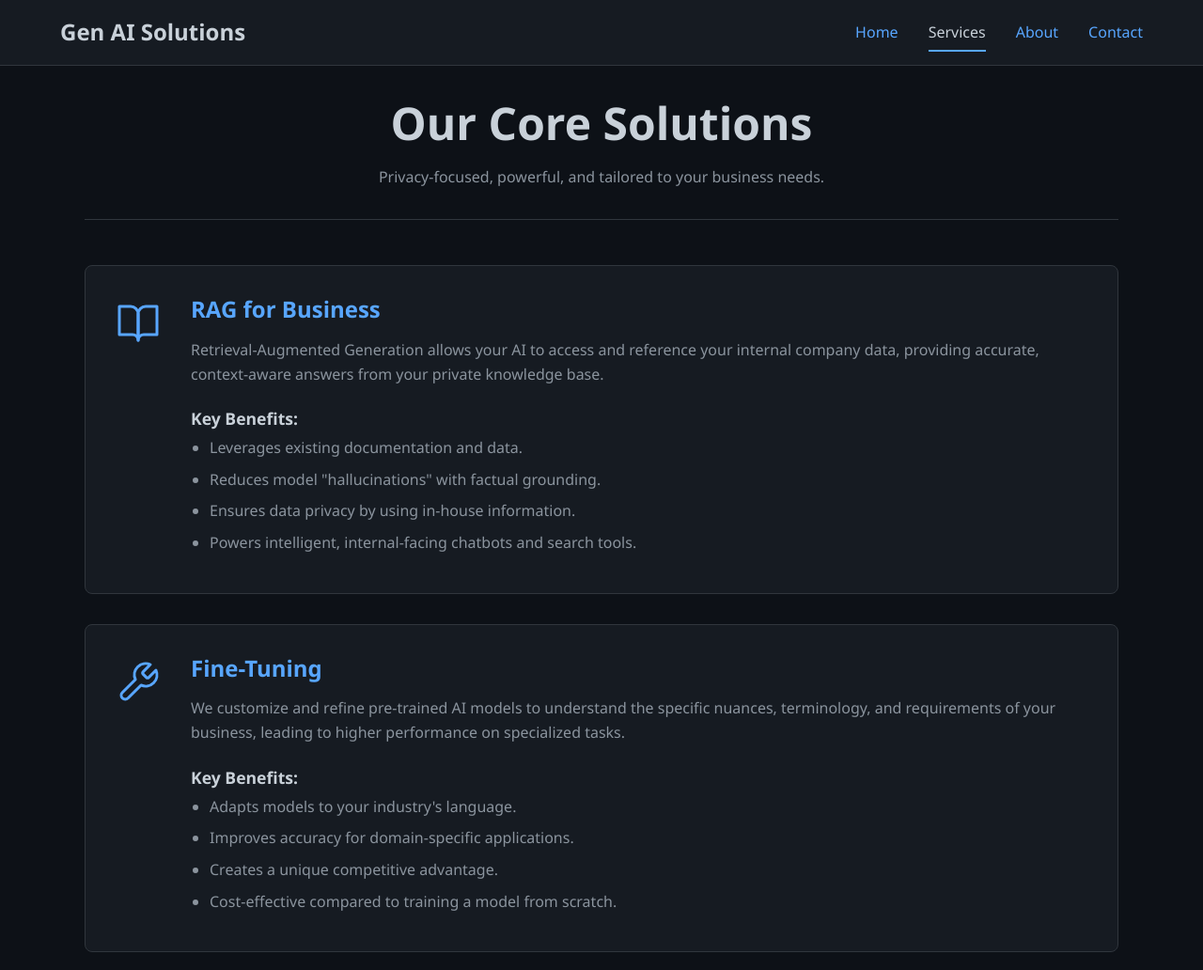
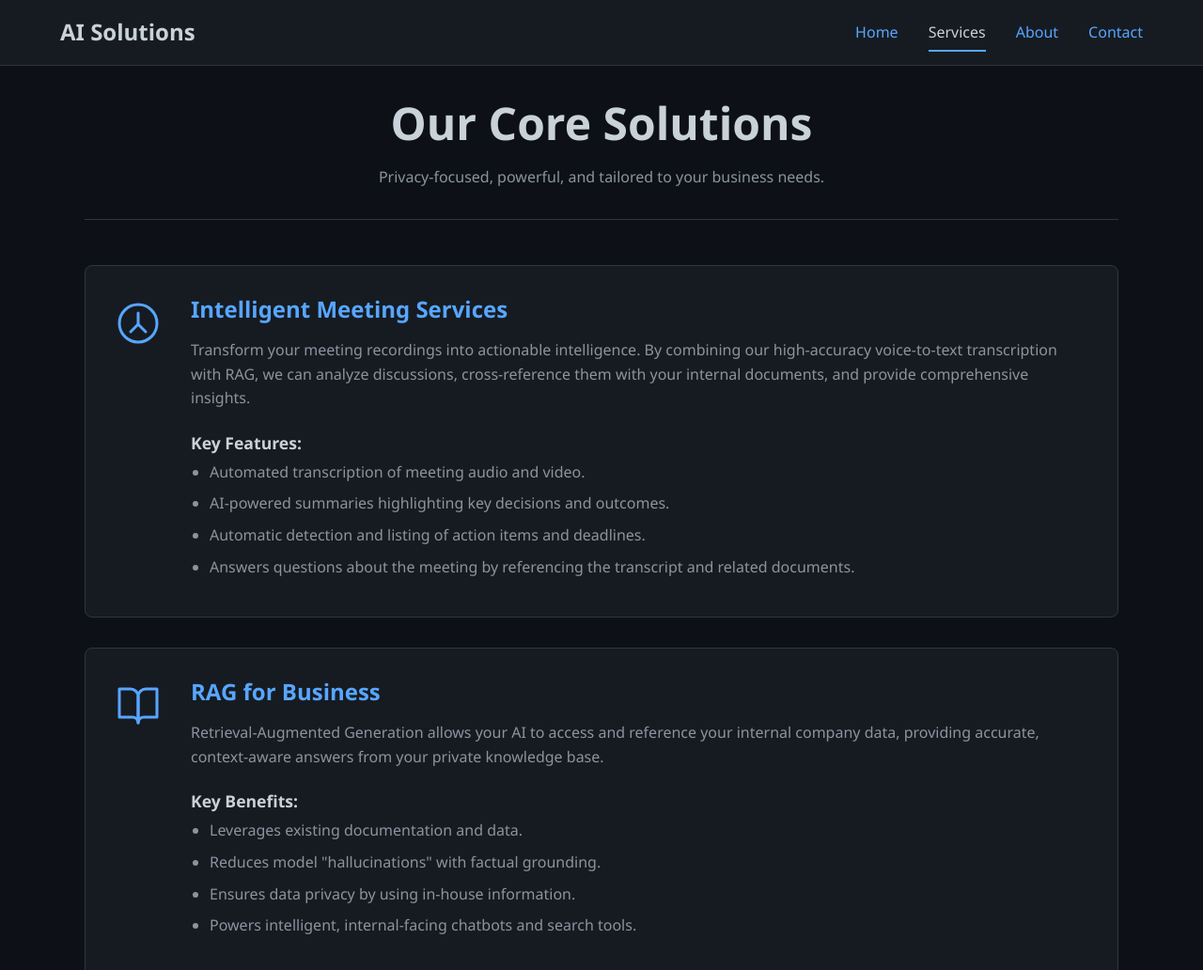
Before and after one commit to mrman1982/mrman1982.github.io, a plain HTML site: page services.html in a window 1280 px wide. Shown: the top 1032 px of the page at 94% size. Drawn offline with Linux system fonts and the light colour scheme.

Commit message:
Update branding from 'Gen AI Solutions' to 'AI Solutions'

```diff
--- a/services.html
+++ b/services.html
@@ -3,14 +3,14 @@
 <head>
     <meta charset="UTF-8">
     <meta name="viewport" content="width=device-width, initial-scale=1.0">
-    <title>Our Solutions - Gen AI Solutions</title>
+    <title>Our Solutions - AI Solutions</title>
     <link rel="stylesheet" href="css/style.css">
     <link rel="stylesheet" href="https://cdnjs.cloudflare.com/ajax/libs/font-awesome/6.5.1/css/all.min.css" integrity="sha512-DTOQO9RWCH3ppGqcWaEA1BIZOC6xxalwEsw9c2QQeAIftl+Vegovlnee1c9QX4TctnWMn13TZye+giMm8e2LwA==" crossorigin="anonymous" referrerpolicy="no-referrer" />
 </head>
 <body>
 
     <header class="main-header">
-        <a href="index.html" class="logo">Gen AI Solutions</a>
+        <a href="index.html" class="logo">AI Solutions</a>
         <nav class="main-nav">
             <ul>
                 <li><a href="index.html">Home</a></li>
@@ -32,6 +32,23 @@
             </header>
 
             <section id="core-services">
+                <article class="service-item">
+                    <div class="service-icon">
+                        <svg xmlns="http://www.w3.org/2000/svg" width="48" height="48" viewBox="0 0 24 24" fill="none" stroke="currentColor" stroke-width="1.5" stroke-linecap="round" stroke-linejoin="round"><path d="M16 16.5l-4-4-4 4"/><path d="M12 12.5v-6"/><circle cx="12" cy="12" r="10"/></svg>
+                    </div>
+                    <div class="service-content">
+                        <h3>Intelligent Meeting Services</h3>
+                        <p>Transform your meeting recordings into actionable intelligence. By combining our high-accuracy voice-to-text transcription with RAG, we can analyze discussions, cross-reference them with your internal documents, and provide comprehensive insights.</p>
+                        <h4>Key Features:</h4>
+                        <ul>
+                            <li>Automated transcription of meeting audio and video.</li>
+                            <li>AI-powered summaries highlighting key decisions and outcomes.</li>
+                            <li>Automatic detection and listing of action items and deadlines.</li>
+                            <li>Answers questions about the meeting by referencing the transcript and related documents.</li>
+                        </ul>
+                    </div>
+                </article>
+
                 <article class="service-item">
                     <div class="service-icon">
                         <svg xmlns="http://www.w3.org/2000/svg" width="48" height="48" viewBox="0 0 24 24" fill="none" stroke="currentColor" stroke-width="1.5" stroke-linecap="round" stroke-linejoin="round"><path d="M2 3h6a4 4 0 0 1 4 4v14a3 3 0 0 0-3-3H2z"></path><path d="M22 3h-6a4 4 0 0 0-4 4v14a3 3 0 0 1 3-3h7z"></path></svg>
@@ -155,7 +172,7 @@
                         <svg xmlns="http://www.w3.org/2000/svg" width="48" height="48" viewBox="0 0 24 24" fill="none" stroke="currentColor" stroke-width="1.5" stroke-linecap="round" stroke-linejoin="round"><rect x="4" y="4" width="16" height="16" rx="2" ry="2"></rect><rect x="9" y="9" width="6" height="6"></rect><line x1="9" y1="1" x2="9" y2="4"></line><line x1="15" y1="1" x2="15" y2="4"></line><line x1="9" y1="20" x2="9" y2="23"></line><line x1="15" y1="20" x2="15" y2="23"></line><line x1="20" y1="9" x2="23" y2="9"></line><line x1="20" y1="14" x2="23" y2="14"></line><line x1="1" y1="9" x2="4" y2="9"></line><line x1="1" y1="14" x2="4" y2="14"></line></svg>
                     </div>
                     <div class="service-content">
-                        <h3>Bespoke Gen AI Solutions & Offline System Setup</h3>
+                        <h3>Bespoke AI Solutions & Offline System Setup</h3>
                         <p>Have a unique challenge? We provide end-to-end AI development and can help you set up your own offline systems to run these models, ensuring complete data privacy and control.</p>
                         <h4>Key Benefits:</h4>
                         <ul>
@@ -202,7 +219,7 @@
             <a href="https://linkedin.com/in/yourprofile" target="_blank" aria-label="LinkedIn" title="LinkedIn"><i class="fab fa-linkedin"></i></a>
             <a href="https://github.com/yourprofile" target="_blank" aria-label="GitHub" title="GitHub"><i class="fab fa-github"></i></a>
         </div>
-        <p class="copyright">&copy; 2024 Gen AI Solutions. All Rights Reserved.</p>
+        <p class="copyright">&copy; 2024 AI Solutions. All Rights Reserved.</p>
     </footer>
 
     <script src="js/script.js"></script>
```
